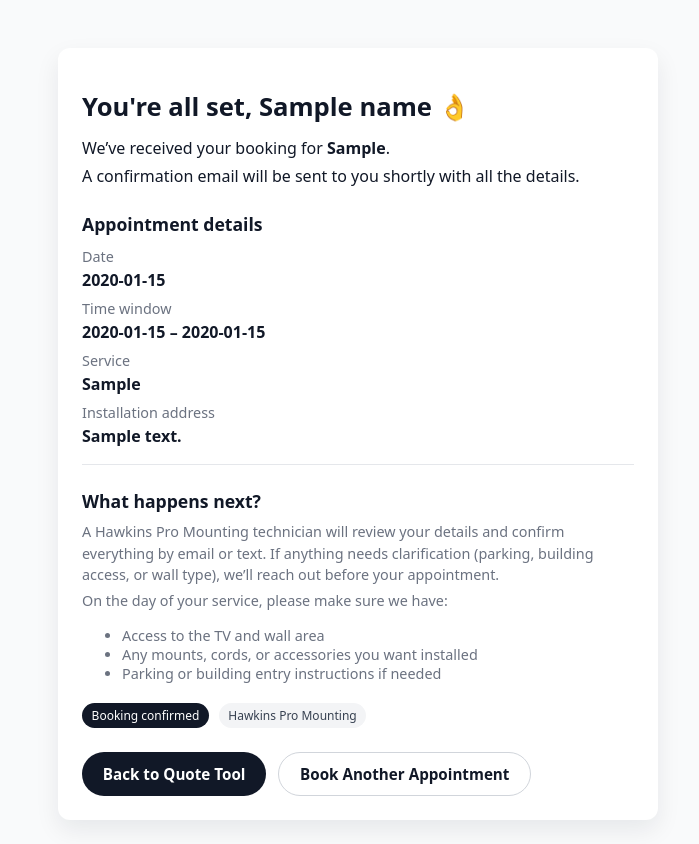
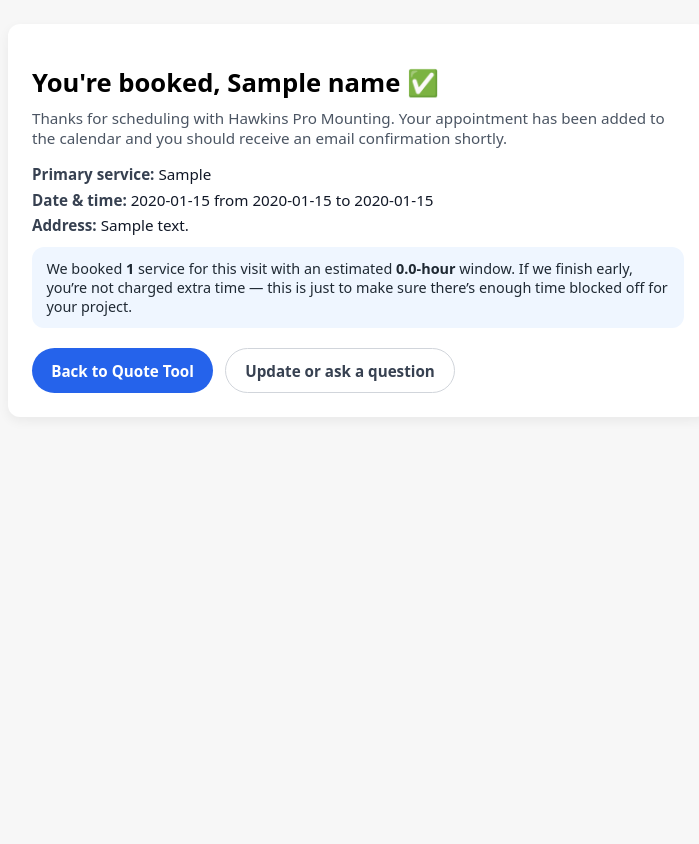
Before and after one commit to chrishaudh/hpm-quote-tool, a FastAPI app: template templates/booking_confirm.html in a window 1280 px wide. Shown: the whole page, without its empty margins (282-981 px from the left). After the commit the page ends 393 px from the top, so only its background shows below. Run offline with FastAPI, Linux system fonts and the light colour scheme; the template is opened without the code that fills it: most values are stand-ins (such as "Sample title", 1, 10 or a date in 2020).

Commit message:
Log services + duration to Zapier and show them on booking confirmation

```diff
--- a/main.py
+++ b/main.py
@@ -383,9 +383,12 @@
     if include_decor_bool:
         services_this_visit.append("Decor / Art & Mirror Arrangement")
 
+    num_services = len(services_this_visit)
+
     if services_this_visit:
         description_lines.append("Services this visit: " + ", ".join(services_this_visit))
 
+    description_lines.append(f"Number of services: {num_services}")
     description_lines.append(f"Expected duration: {duration_hours:.1f} hours")
     description_lines.append(f"Same-day booking: {'YES' if is_same_day_booking else 'NO'}")
     description_lines.append(f"After-hours booking: {'YES' if is_after_hours_booking else 'NO'}")
@@ -402,7 +405,8 @@
         calendar_id=CALENDAR_ID,
     )
 
-    # 5) Trigger email confirmation via Zapier (non-blocking)
+    # 5) Trigger email confirmation via Zapier (non-blocking),
+    #    now with services + duration + count.
     background_tasks.add_task(
         send_booking_to_zapier,
         name,
@@ -414,9 +418,12 @@
         end_dt,
         notes,
         parsed_address,
+        services_this_visit,
+        duration_hours,
+        num_services,
     )
 
-    # 6) Show confirmation page
+    # 6) Show confirmation page with services + duration
     return templates.TemplateResponse(
         "booking_confirm.html",
         {
@@ -426,6 +433,9 @@
             "start": start_dt,
             "end": end_dt,
             "address": address,
+            "services_this_visit": services_this_visit,
+            "num_services": num_services,
+            "duration_hours": duration_hours,
         },
     )
 
@@ -559,9 +569,16 @@
     end_dt: datetime,
     notes: str,
     parsed_address: dict,
+    services_this_visit: list,
+    duration_hours: float,
+    num_services: int,
 ) -> None:
     """
     Send booking details to Zapier so it can send a confirmation email and log the booking.
+    Includes:
+      - which services are included
+      - how many services
+      - estimated duration
     """
     if not BOOKING_WEBHOOK_URL:
         print("BOOKING_WEBHOOK_URL is empty; skipping booking Zapier send")
@@ -579,6 +596,8 @@
         same_day_surcharge = SAME_DAY_SURCHARGE if is_same_day else 0.0
         after_hours_surcharge = AFTER_HOURS_SURCHARGE if is_after_hours else 0.0
         total_surcharge = same_day_surcharge + after_hours_surcharge
+
+        services_str = ", ".join(services_this_visit) if services_this_visit else ""
 
         payload = {
             "timestamp": datetime.utcnow().isoformat(),
@@ -611,6 +630,11 @@
             "same_day_surcharge": same_day_surcharge,
             "after_hours_surcharge": after_hours_surcharge,
             "total_surcharge": total_surcharge,
+
+            # Multi-service details
+            "services_this_visit": services_str,
+            "num_services": num_services,
+            "duration_hours": duration_hours,
 
             # Extra notes
             "notes": notes or "",
--- a/templates/booking_confirm.html
+++ b/templates/booking_confirm.html
@@ -8,150 +8,149 @@
     body {
       font-family: system-ui, -apple-system, BlinkMacSystemFont, "Segoe UI",
         sans-serif;
-      max-width: 600px;
+      max-width: 700px;
       margin: 0 auto;
       padding: 1.5rem;
-      background-color: #f9fafb;
-      color: #111827;
+      background-color: #f7f7f7;
     }
     .card {
-      background: #ffffff;
+      background: #fff;
       border-radius: 0.75rem;
       padding: 1.5rem;
-      box-shadow: 0 10px 25px rgba(15, 23, 42, 0.08);
-      margin-top: 1.5rem;
+      box-shadow: 0 4px 12px rgba(0,0,0,0.06);
     }
     h1 {
       font-size: 1.6rem;
-      margin-bottom: 0.75rem;
-    }
-    h2 {
-      font-size: 1.1rem;
-      margin-top: 1.5rem;
       margin-bottom: 0.5rem;
     }
-    p {
-      margin: 0.25rem 0;
-      line-height: 1.5;
+    p.lead {
+      margin: 0.5rem 0 1rem;
+      color: #4b5563;
+      font-size: 0.95rem;
+    }
+    .detail-row {
+      margin: 0.35rem 0;
+      font-size: 0.95rem;
+    }
+    .label {
+      font-weight: 600;
+      color: #374151;
+    }
+    .value {
+      color: #111827;
+    }
+    ul {
+      margin: 0.3rem 0 0.6rem 1.25rem;
+      padding: 0;
+      font-size: 0.95rem;
+      color: #111827;
     }
     .highlight {
-      font-weight: 600;
-      color: #111827;
+      background: #eff6ff;
+      border-radius: 0.75rem;
+      padding: 0.75rem 0.9rem;
+      margin-top: 0.75rem;
+      font-size: 0.9rem;
+      color: #1f2933;
     }
-    .pill {
-      display: inline-block;
-      padding: 0.25rem 0.6rem;
-      border-radius: 999px;
-      font-size: 0.75rem;
-      background: #e5e7eb;
-      color: #374151;
-      margin-right: 0.35rem;
-      margin-top: 0.25rem;
-    }
-    .pill-primary {
-      background: #111827;
-      color: #ffffff;
-    }
-    .pill-soft {
-      background: #f3f4f6;
-    }
-    .section {
-      margin-top: 1rem;
-    }
-    .muted {
-      color: #6b7280;
-      font-size: 0.9rem;
-    }
-    .actions {
+    .cta-row {
       display: flex;
       flex-wrap: wrap;
       gap: 0.75rem;
-      margin-top: 1.5rem;
+      margin-top: 1.25rem;
     }
     .btn {
       display: inline-flex;
       align-items: center;
       justify-content: center;
-      padding: 0.7rem 1.3rem;
+      padding: 0.7rem 1.2rem;
       border-radius: 999px;
+      font-size: 0.95rem;
+      font-weight: 600;
+      text-decoration: none;
       border: none;
-      font-weight: 600;
-      font-size: 0.95rem;
       cursor: pointer;
-      text-decoration: none;
     }
     .btn-primary {
-      background: #111827;
-      color: #ffffff;
+      background: #2563eb;
+      color: #fff;
     }
-    .btn-outline {
+    .btn-primary:hover {
+      background: #1d4ed8;
+    }
+    .btn-ghost {
       background: transparent;
-      color: #111827;
+      color: #374151;
       border: 1px solid #d1d5db;
     }
-    .divider {
-      height: 1px;
-      background: #e5e7eb;
-      margin: 1rem 0;
+    .btn-ghost:hover {
+      background: #f3f4f6;
+    }
+    @media (max-width: 640px) {
+      .cta-row {
+        flex-direction: column;
+      }
+      .btn {
+        width: 100%;
+        justify-content: center;
+      }
     }
   </style>
 </head>
 <body>
   <div class="card">
-    <h1>You're all set, {{ name }} 👌</h1>
-    <p>We’ve received your booking for <span class="highlight">{{ service_type }}</span>.</p>
-    <p>A confirmation email will be sent to you shortly with all the details.</p>
+    <h1>You're booked, {{ name }} ✅</h1>
+    <p class="lead">
+      Thanks for scheduling with Hawkins Pro Mounting. Your appointment has been added
+      to the calendar and you should receive an email confirmation shortly.
+    </p>
 
-    <div class="section">
-      <h2>Appointment details</h2>
-      <p>
-        <span class="muted">Date</span><br />
-        <span class="highlight">
-          {{ start.strftime("%A, %B %-d, %Y") }}
-        </span>
-      </p>
-      <p>
-        <span class="muted">Time window</span><br />
-        <span class="highlight">
-          {{ start.strftime("%-I:%M %p") }} – {{ end.strftime("%-I:%M %p") }}
-        </span>
-      </p>
-      <p>
-        <span class="muted">Service</span><br />
-        <span class="highlight">{{ service_type }}</span>
-      </p>
-      <p>
-        <span class="muted">Installation address</span><br />
-        <span class="highlight">{{ address }}</span>
-      </p>
+    <div class="detail-row">
+      <span class="label">Primary service:</span>
+      <span class="value">{{ service_type }}</span>
     </div>
 
-    <div class="divider"></div>
-
-    <div class="section">
-      <h2>What happens next?</h2>
-      <p class="muted">
-        A Hawkins Pro Mounting technician will review your details and confirm everything by email or text.
-        If anything needs clarification (parking, building access, or wall type), we’ll reach out before your appointment.
-      </p>
-      <p class="muted">
-        On the day of your service, please make sure we have:
-      </p>
-      <ul class="muted">
-        <li>Access to the TV and wall area</li>
-        <li>Any mounts, cords, or accessories you want installed</li>
-        <li>Parking or building entry instructions if needed</li>
-      </ul>
+    <div class="detail-row">
+      <span class="label">Date &amp; time:</span>
+      <span class="value">
+        {{ start.strftime("%A, %B %-d, %Y") }} from
+        {{ start.strftime("%-I:%M %p") }} to {{ end.strftime("%-I:%M %p") }}
+      </span>
     </div>
 
-    <div class="section">
-      <span class="pill pill-primary">Booking confirmed</span>
-      <span class="pill pill-soft">Hawkins Pro Mounting</span>
+    <div class="detail-row">
+      <span class="label">Address:</span>
+      <span class="value">{{ address }}</span>
     </div>
 
-    <div class="actions">
+    {% set svc_list = services_this_visit or [] %}
+    {% if svc_list|length > 0 %}
+      <div class="detail-row">
+        <span class="label">Services this visit:</span>
+        <ul>
+          {% for svc in svc_list %}
+            <li>{{ svc }}</li>
+          {% endfor %}
+        </ul>
+      </div>
+    {% endif %}
+
+    <div class="highlight">
+      We booked
+      <strong>{{ num_services }}</strong>
+      service{% if num_services != 1 %}s{% endif %}
+      for this visit with an estimated
+      <strong>{{ "%.1f"|format(duration_hours) }}-hour</strong>
+      window. If we finish early, you’re not charged extra time — this is just to
+      make sure there’s enough time blocked off for your project.
+    </div>
+
+    <div class="cta-row">
       <a href="/" class="btn btn-primary">Back to Quote Tool</a>
-      <a href="/book" class="btn btn-outline">Book Another Appointment</a>
+      <a href="mailto:{{ address|e }}?subject=Hawkins%20Pro%20Mounting%20Booking"
+         class="btn btn-ghost">
+        Update or ask a question
+      </a>
     </div>
   </div>
 </body>
```
